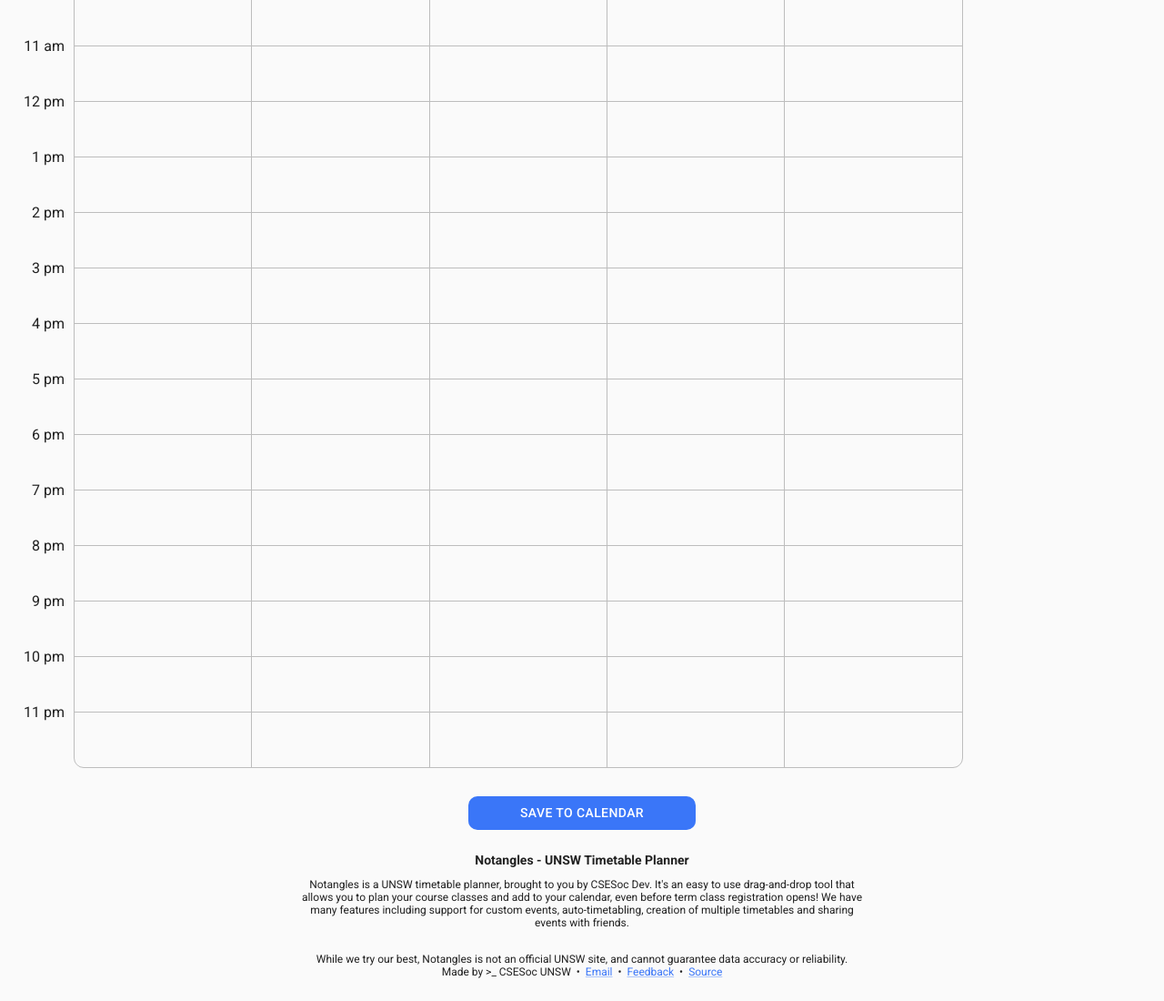
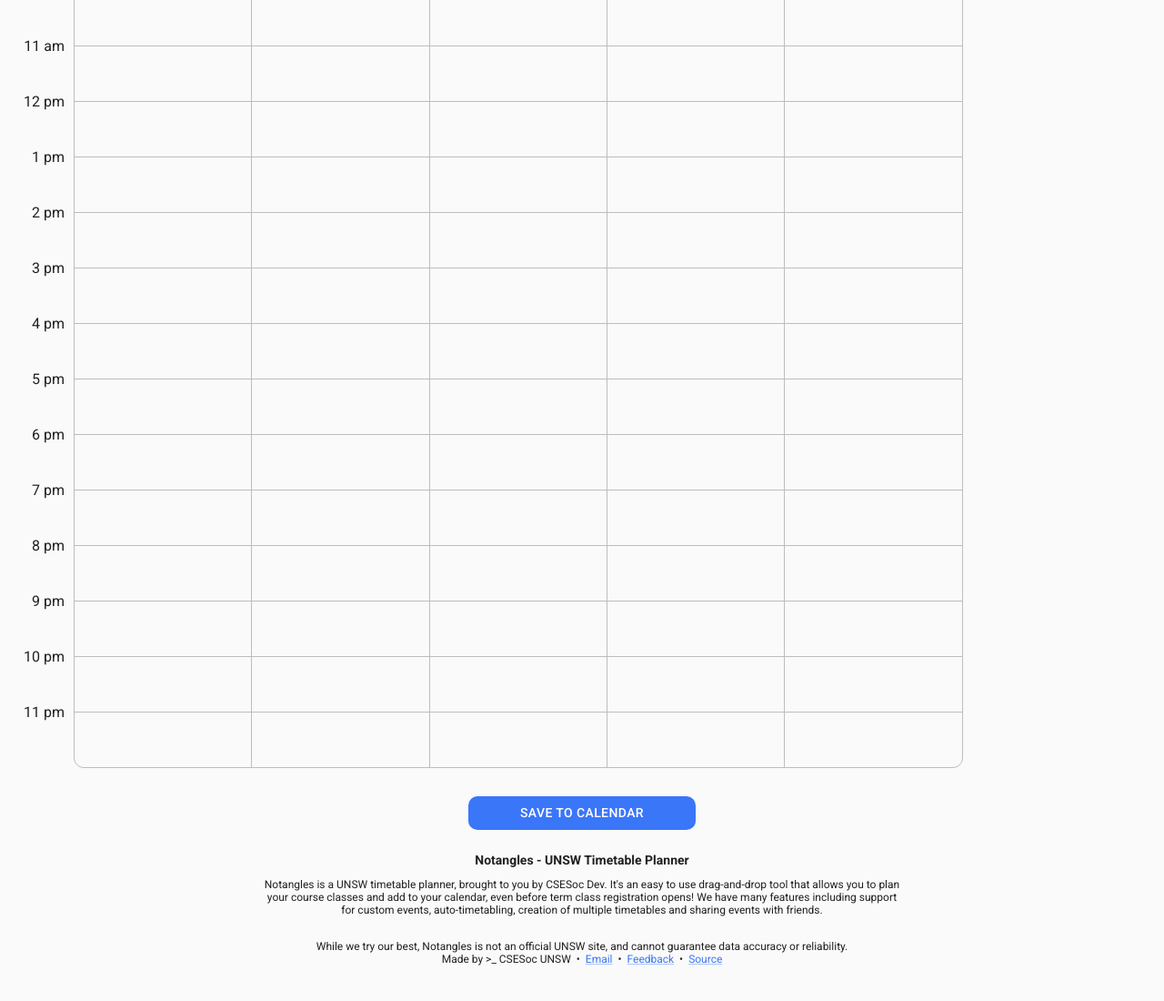
Before and after one commit to devsoc-unsw/notangles, a React (Vite) app in the folder client/: page / in a window 1280 px wide. Shown: the part 873-1973 px from the top of the page at 91% size. Built offline with nearby package versions, Linux system fonts and the light colour scheme; no server answers.

Commit message:
Changed to px for margin

```diff
--- a/client/src/components/Footer.tsx
+++ b/client/src/components/Footer.tsx
@@ -10,7 +10,7 @@ const FooterContainer = styled(Box)`
   margin-bottom: 25px;
 
   & div {
-    max-width: 50%;
+    max-width: 700px;
     margin: 0 auto;
   }
 `;
```
